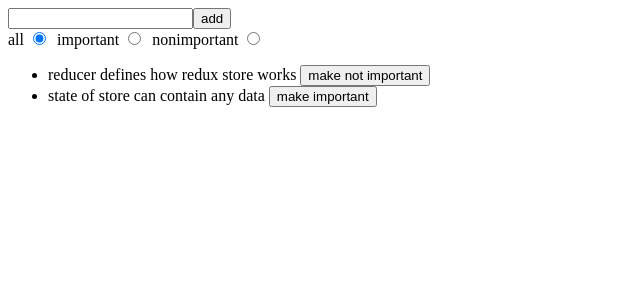
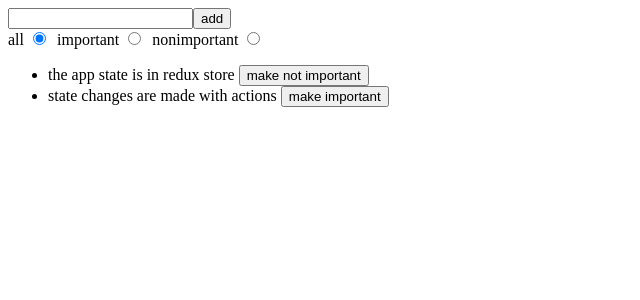
Before and after one commit to marekzelinka/notes-redux, a React (Vite) app: page / in a window 1280 px wide. Shown: the top 300 px of the page, without its empty margins (0-640 px from the left). Built offline with nearby package versions, Linux system fonts and the light colour scheme; data requests are answered from the project's data file.

Commit message:
getting notes from server

```diff
--- /dev/null
+++ b/db.json
@@ -0,0 +1,14 @@
+{
+  "notes": [
+    {
+      "content": "the app state is in redux store",
+      "important": true,
+      "id": 1
+    },
+    {
+      "content": "state changes are made with actions",
+      "important": false,
+      "id": 2
+    }
+  ]
+}
--- a/package.json
+++ b/package.json
@@ -8,10 +8,12 @@
     "build": "vite build",
     "lint": "eslint . --ext js,jsx --report-unused-disable-directives --max-warnings 0",
     "preview": "vite preview",
-    "test": "vitest"
+    "test": "vitest",
+    "db": "json-server db.json"
   },
   "dependencies": {
     "@reduxjs/toolkit": "^2.2.7",
+    "axios": "^1.7.3",
     "deep-freeze": "^0.0.1",
     "react": "^18.3.1",
     "react-dom": "^18.3.1",
@@ -26,6 +28,7 @@
     "eslint-plugin-react": "^7.34.3",
     "eslint-plugin-react-hooks": "^4.6.2",
     "eslint-plugin-react-refresh": "^0.4.7",
+    "json-server": "1.0.0-beta.1",
     "prettier": "^3.3.3",
     "prettier-plugin-organize-imports": "^4.0.0",
     "vite": "^5.3.4",
--- a/src/App.jsx
+++ b/src/App.jsx
@@ -1,10 +1,20 @@
 /* eslint-disable react/prop-types */
 
+import { useEffect } from 'react'
+import { useDispatch } from 'react-redux'
 import { NoteForm } from './components/NoteForm.jsx'
 import { NoteList } from './components/NoteList.jsx'
 import { VisiblityFilter } from './components/VisiblityFilter.jsx'
+import { setNotes } from './reducers/noteReducer.js'
+import { getAllNotes } from './services/notes.js'
 
 function App() {
+  const dispatch = useDispatch()
+
+  useEffect(() => {
+    getAllNotes().then((notes) => dispatch(setNotes(notes)))
+  }, [dispatch])
+
   return (
     <>
       <NoteForm />
--- a/src/reducers/noteReducer.js
+++ b/src/reducers/noteReducer.js
@@ -1,21 +1,8 @@
 import { createSlice, current } from '@reduxjs/toolkit'
-
-const initialState = [
-  {
-    content: 'reducer defines how redux store works',
-    important: true,
-    id: 1,
-  },
-  {
-    content: 'state of store can contain any data',
-    important: false,
-    id: 2,
-  },
-]
 
 const noteSlice = createSlice({
   name: 'notes',
-  initialState,
+  initialState: [],
   reducers: {
     newNote: (state, action) => {
       state.push({
@@ -33,12 +20,18 @@ const noteSlice = createSlice({
           : { ...note, important: !note.important },
       )
     },
+    appendNote: (state, action) => {
+      state.push(action.payload)
+    },
+    setNotes: (_state, action) => {
+      return action.payload
+    },
   },
 })
 
 export const {
   reducer: noteReducer,
-  actions: { newNote, toggleNoteImportance },
+  actions: { newNote, toggleNoteImportance, appendNote, setNotes },
 } = noteSlice
 
 function generateId() {
--- /dev/null
+++ b/src/services/notes.js
@@ -0,0 +1,10 @@
+import axios from 'axios'
+
+const instance = axios.create({
+  baseURL: 'http://localhost:3000/notes',
+})
+
+export async function getAllNotes() {
+  const response = await instance.get('/')
+  return response.data
+}
```
Also changed, not shown: 1 other file (tests, documents, lock files or other folders).
